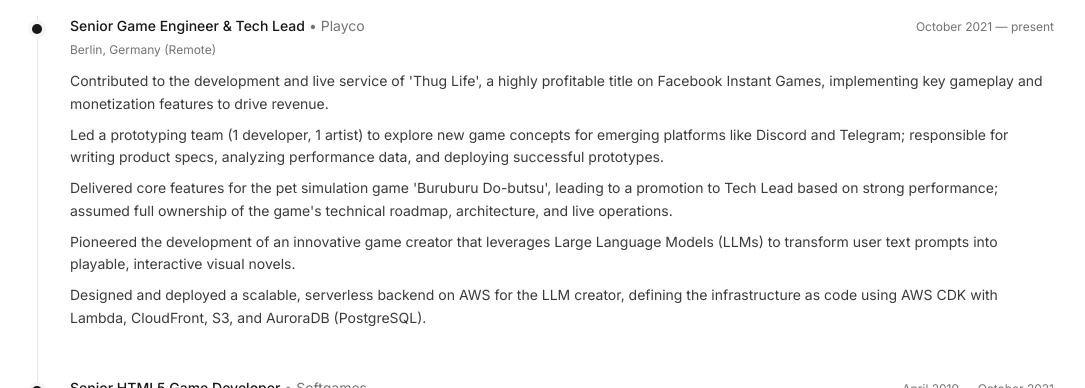
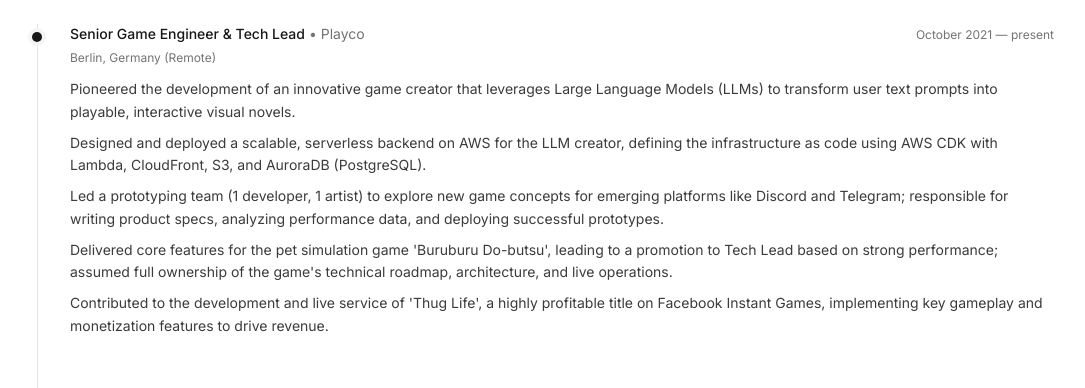
Before and after one commit to JoaoLVN/joao.vn, a React (Vite) app: page / in a window 1280 px wide. Shown: the part 876-1264 px from the top of the page, without its empty margins (98-1183 px from the left). Built offline with nearby package versions, Linux system fonts and the light colour scheme; a web font is replaced by a local one.

Commit message:
Implement small tweaks.

```diff
--- a/src/App.tsx
+++ b/src/App.tsx
@@ -1,8 +1,8 @@
 import { Linkedin, Github, Mail, File, Download, Loader2 } from 'lucide-react';
 import joao from './assets/photo.jpg';
 import { PDFDownloadLink } from '@react-pdf/renderer';
-import { CVPDF } from './components/CVPDF';
-import { CVReact } from './components/CVReact';
+import { CV } from './components/CV';
+import { Resume } from './components/Resume';
 import data from './data/cv.json';
 import { IconButton } from './components/IconButton';
 
@@ -62,13 +62,13 @@
         </section>
         <section
           id="resume"
-          className="snap-start min-h-dvh flex flex-col gap-8 max-w-xxl mx-auto py-5"
+          className="snap-start min-h-dvh flex flex-col gap-10 max-w-xxl mx-auto py-5 justify-center"
         >
           <div className="flex items-center justify-between">
             <h2 className="text-3xl sm:text-4xl font-medium tracking-tight">
               Resume
             </h2>
-            <PDFDownloadLink document={<CVPDF />} fileName="JoaoVN_CV.pdf">
+            <PDFDownloadLink document={<CV />} fileName="JoaoVN_CV.pdf">
               {({ loading }) => (
                 <IconButton label="Download PDF">
                   {loading ? (
@@ -80,9 +80,7 @@
               )}
             </PDFDownloadLink>
           </div>
-          <div className="w-full">
-            <CVReact />
-          </div>
+          <Resume />
         </section>
       </main>
     </div>
--- a/src/components/CVPDF.tsx
+++ b/src/components/CV.tsx
@@ -194,7 +194,7 @@
   }
 }
 
-export function CVPDF() {
+export function CV() {
   return (
     <Document>
       <Page size="A4" style={styles.page}>
--- a/src/components/CVReact.tsx
+++ b/src/components/Resume.tsx
@@ -60,7 +60,7 @@
   );
 }
 
-export function CVReact() {
+export function Resume() {
   const timelineLeft = '0.45rem';
   return (
     <motion.div
@@ -76,7 +76,7 @@
           className="relative space-y-12 list-none pl-0"
         >
           <div
-            className="absolute top-0 bottom-0 w-px bg-neutral-200"
+            className="absolute top-0 w-px h-full bg-gradient-to-b from-neutral-200 via-neutral-200 to-transparent"
             style={{ left: timelineLeft }}
           ></div>
           {data.work.map((w, idx) => (
--- a/src/data/cv.json
+++ b/src/data/cv.json
@@ -16,11 +16,11 @@
       "start": "October 2021",
       "end": "present",
       "bullets": [
-        "Contributed to the development and live service of 'Thug Life', a highly profitable title on Facebook Instant Games, implementing key gameplay and monetization features to drive revenue.",
+        "Pioneered the development of an innovative game creator that leverages Large Language Models (LLMs) to transform user text prompts into playable, interactive visual novels.",
+        "Designed and deployed a scalable, serverless backend on AWS for the LLM creator, defining the infrastructure as code using AWS CDK with Lambda, CloudFront, S3, and AuroraDB (PostgreSQL).",
         "Led a prototyping team (1 developer, 1 artist) to explore new game concepts for emerging platforms like Discord and Telegram; responsible for writing product specs, analyzing performance data, and deploying successful prototypes.",
         "Delivered core features for the pet simulation game 'Buruburu Do-butsu', leading to a promotion to Tech Lead based on strong performance; assumed full ownership of the game's technical roadmap, architecture, and live operations.",
-        "Pioneered the development of an innovative game creator that leverages Large Language Models (LLMs) to transform user text prompts into playable, interactive visual novels.",
-        "Designed and deployed a scalable, serverless backend on AWS for the LLM creator, defining the infrastructure as code using AWS CDK with Lambda, CloudFront, S3, and AuroraDB (PostgreSQL)."
+        "Contributed to the development and live service of 'Thug Life', a highly profitable title on Facebook Instant Games, implementing key gameplay and monetization features to drive revenue."
       ]
     },
     {
```
Also changed, not shown: 1 other file (tests, documents, lock files or other folders).
